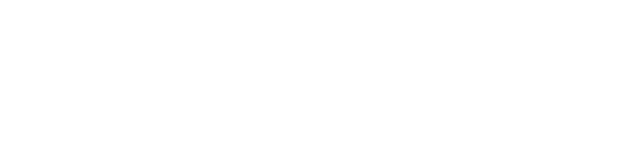
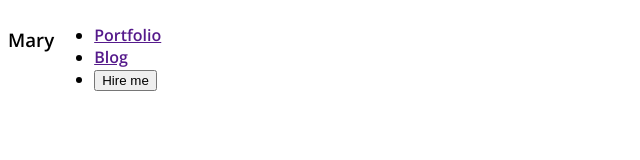
Before and after one commit to raufurswapnil/webdeveloper-portfolio, a plain HTML site: page index.html in a window 1280 px wide. Shown: the whole page, without its empty margins (0-640 px from the left). Drawn offline with nearby package versions, Linux system fonts and the light colour scheme.

Commit message:
added the font fmly

```diff
--- a/index.html
+++ b/index.html
@@ -3,9 +3,33 @@
 <head>
     <meta charset="UTF-8">
     <meta name="viewport" content="width=device-width, initial-scale=1.0">
-    <title>WebDeveloper Portfolio</title>
+    <title>Web Developer Portfolio</title>
+    <link rel="preconnect" href="https://fonts.googleapis.com">
+<link rel="preconnect" href="https://fonts.gstatic.com" crossorigin>
+<link href="https://fonts.googleapis.com/css2?family=Open+Sans:wght@600&display=swap" rel="stylesheet">
+    <link rel="stylesheet" href="styles/portfolio.css">
 </head>
 <body>
 
+
+    <header>
+<nav>
+    <h3>Mary</h3>
+
+    <ul>
+        <li><a href="">Portfolio</a></li>
+        <li><a href="">Blog</a></li>
+        <li><button>Hire me</button></li>
+    </ul>
+</nav>
+    </header>
+
+    <main>
+
+    </main>
+
+<footer>
+
+</footer>
 </body>
 </html>
--- /dev/null
+++ b/styles/portfolio.css
@@ -0,0 +1,10 @@
+/* common shared styled  */
+
+body{
+    font-family: 'Open Sans', sans-serif;
+}
+
+
+nav{
+    display: flex;
+}
```
